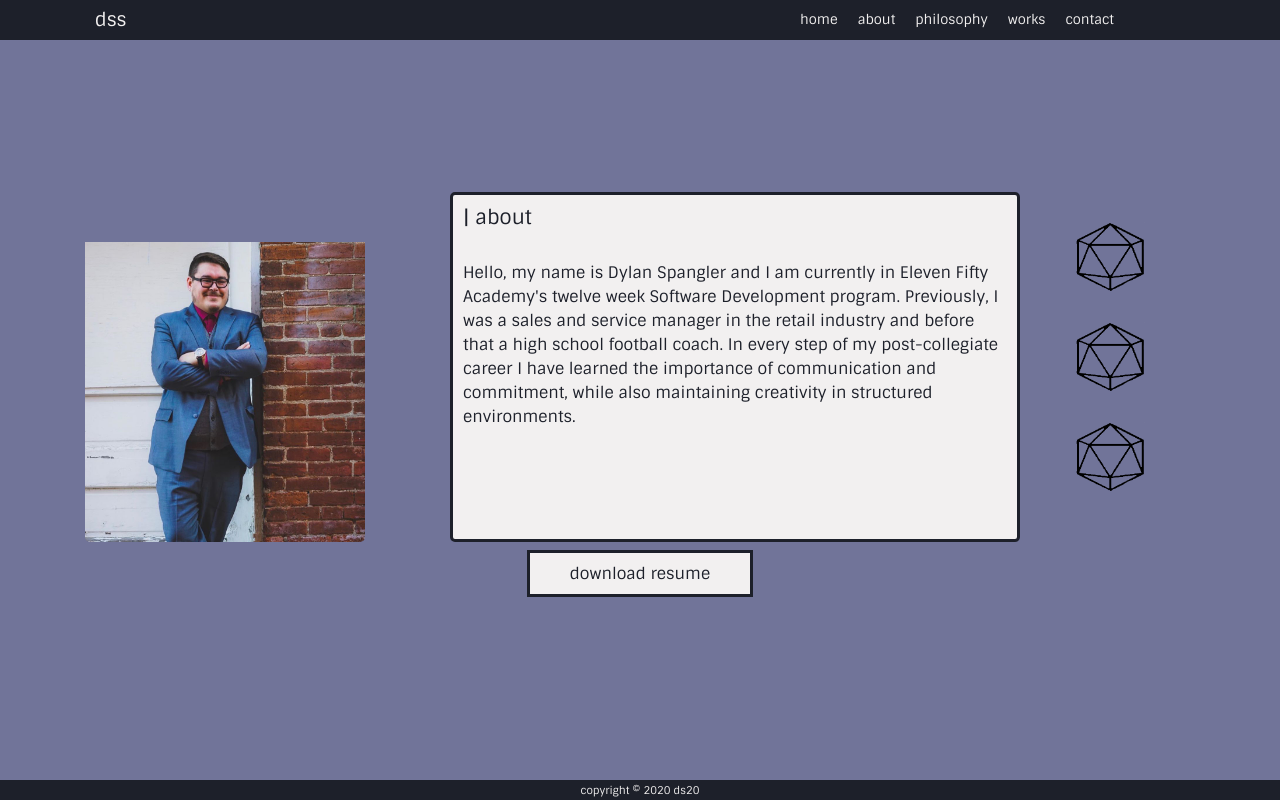
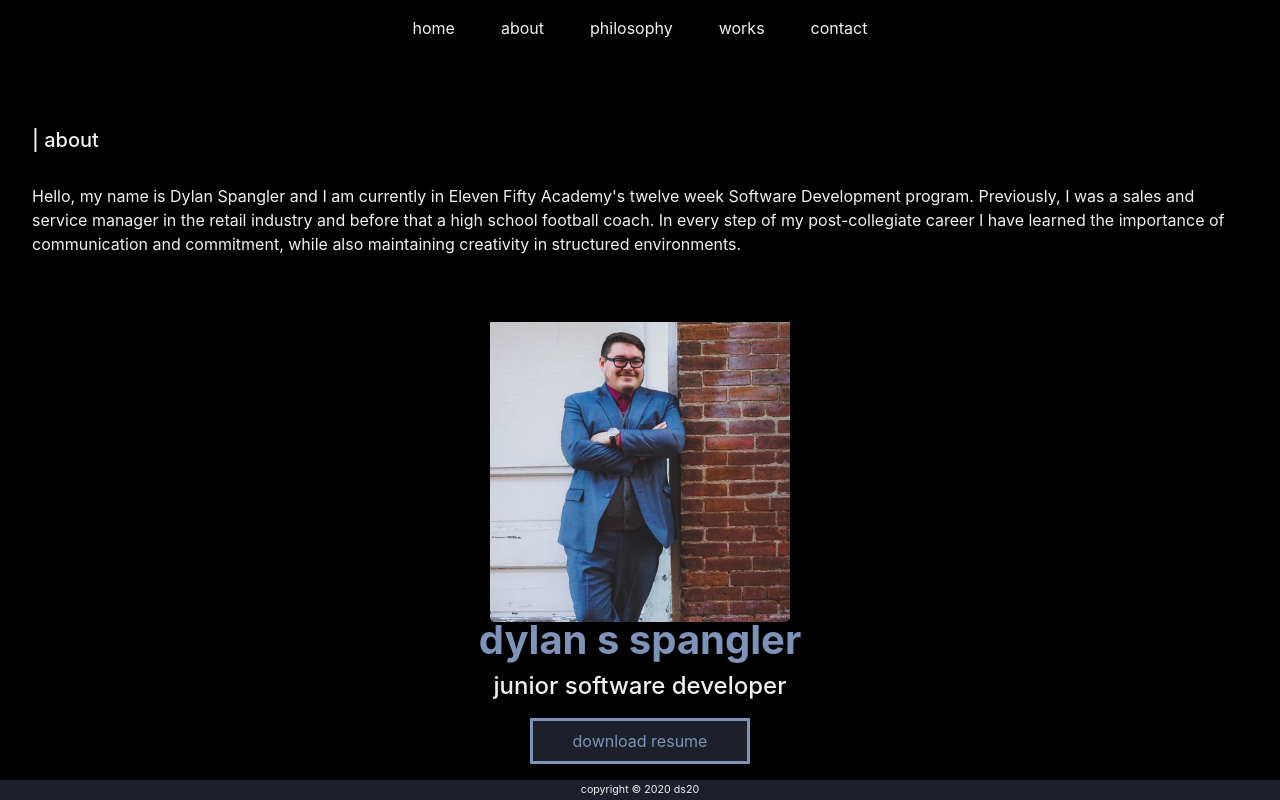
Before and after one commit to d-spangler/portfolio_2, a plain HTML site: page about.html in a window 1280 px wide. Drawn offline with nearby package versions, Linux system fonts and the light colour scheme.

Commit message:
reformatting

```diff
--- a/about.html
+++ b/about.html
@@ -6,7 +6,7 @@
     <meta name="viewport" content="width=device-width, initial-scale=1.0">
     <link rel="stylesheet" href="https://stackpath.bootstrapcdn.com/bootstrap/4.4.1/css/bootstrap.min.css" integrity="sha384-Vkoo8x4CGsO3+Hhxv8T/Q5PaXtkKtu6ug5TOeNV6gBiFeWPGFN9MuhOf23Q9Ifjh" crossorigin="anonymous">
     <link rel="stylesheet" href="style.css">
-    <link href='https://fonts.googleapis.com/css?family=Sintony' rel='stylesheet'><!--Sintony Font-->
+    <link href='https://fonts.googleapis.com/css?family=Barlow' rel='stylesheet'><!--Barlow Font-->
 
     <!--Tab Icon-->
     <link rel="apple-touch-icon" sizes="180x180" href="assets/apple-touch-icon.png">
@@ -22,64 +22,64 @@
 
 <body>
     <!--Navigation Bar Start-->
-    <nav id = "navbar">
-        <div class = "container">
-            <div class = "row">
-        <!--Top left Column 1-->
-                <div class = "col-md-7">
-                    <a class = "nav-bar-left" href="#">dss</a>
-                </div>
-        <!--Top right column 2-->
-                <div class = "col">
-                    <ul class = "nav-bar-right">
-                        <li><a href="index.html">home</a></li>
-                        <li><a href="about.html">about</a></li>
-                        <li><a href="philosophy.html">philosophy</a></li>
-                        <li><a href="works.html">works</a></li>
-                        <li><a href="contact.html">contact</a></li>
-                    </ul>
-                </div>
+    <section id="header">
+        <nav class="navbar navbar-expand-lg fixed-top">
+            <div class="collapse navbar-collapse" id="navbarNav">
+              <ul class="navbar-nav mx-auto">
+                <li class="nav-item">
+                  <a class="nav-link" href="index.html">home <span class="sr-only">(current)</span></a>
+                </li>
+                <li class="nav-item">
+                  <a class="nav-link" href="about.html">about</a>
+                </li>
+                <li class="nav-item">
+                  <a class="nav-link" href="philosophy.html">philosophy</a>
+                </li>
+                <li class="nav-item">
+                    <a class="nav-link" href="works.html">works</a>
+                </li>
+                <li class="nav-item">
+                    <a class="nav-link" href="contact.html">contact</a>
+                </li>
+              </ul>
             </div>
-        </div>
-    </nav>
+          </nav>
+    </section>
     <!--Navigation Bar End-->
 
 
     <!--About Section Start-->
-    <section id = "about">
-        <div class = "container">
-            <div class = "row">
-
-                <!--Profile Picture-->
-                <div id = "profile-picture" class = "col-sm-offset-2 col-sm-4"><img src="assets/linkedin.profile.png" alt></div>
-
-                <!--About Paragraph-->
-                <div id = "about-me-paragraph" class = "col-6">
-                    <h5>| about</h5>
-                    <br>
-                    <p class="text-small">
+    <section class="about">
+        <div class="jumbotron justify-content-md-center">
+            <h5>| about</h5>
+                <br>
+                    <p>
                     Hello, my name is Dylan Spangler and I am currently in Eleven Fifty Academy's twelve week Software Development
                     program. Previously, I was a sales and service manager in the retail industry and before that a high school football
                     coach. In every step of my post-collegiate career I have learned the importance of communication and commitment, while
                     also maintaining creativity in structured environments.</p>
-                </div>
-
-                <!--Other Pictures-->
-                <div class = "col-2">
-                    <ul id="pet-pictures">
-                        <li><img src="assets/naked_d20.png"></li>
-                        <li><img src="assets/naked_d20.png"></li>
-                        <li><img src="assets/naked_d20.png"></li>
-                    </ul>
+                <div class="text-center">
+                    <img src="assets/linkedin.profile.png" alt="Profile Pic" id="profile-picture" style="text-align: center;">
                 </div>
             </div>
         </div>
+        <div class="container">
+            <div class="row justify-content-md-center">
+                <div class="col-lg-6">
+                    <div class="name-title">
+                        <h1>dylan s spangler</h1>
+                        <h4>junior software developer</h4>
+                    </div>
+                </div>
+            </div>
+        </div>
+    </section>
 
         <!--Downloadable Resume-->
         <div class = "container">
             <div class = "row">
                 <div id = "resume" class = "col-lg-12">
-                    <a href="assets/DylanSpangler.Resume.2018.pdf" target="blank">download resume</a>
+                    <a href="assets/dylan.spangler.resume.2020.pdf" target="blank">download resume</a>
                 </div>
             </div>
         </div>
--- a/style.css
+++ b/style.css
@@ -1,131 +1,98 @@
 /* colors: #717499, #1D202A, #f2f0f0, #7E93B9*/
-
-body {
-    font-family: 'Sintony', Arial, Helvetica, sans-serif;
-    background-color: #717499;
-    color: #1D202A;
-}
-#navbar {
-    background-color: #1d202a;
-    color: #f2f0f0;
-    position: fixed;
-    top: 0;
-    left: 0;
-    right: 0;
-    z-index: 1;
-    width: 100%;
-    height: 40px;
-}
-
-.nav-bar-right li {
-    list-style-type: none;
-    display: block;
-    position: relative;
-    padding: 10px 10px;
-    font-size: 10pt;
-    float: left;
-    color: #f2f0f0;
+:root {
+    font-size: 16px;
+    font-family: 'Barlow', Arial, Helvetica, sans-serif;
+    --text-primary: #f2f0f0;
+    --text-secondary: #7E93B9;
+    --bg-primary: black;
+    --bg-secondary: #1D202A;
 
 }
 
-.nav-bar-right a {
-    color: #f2f0f0;
+body {
+    background-color: var(--bg-primary);
+    color: var(--text-primary);
+    margin: 0;
+    padding: 0;
 }
 
-.nav-bar-right li a:hover {
-    text-decoration: none;
-    color: #717499;
+body::-webkit-scrollbar {
+    width: 0.5rem
 }
 
-.nav-bar-left {
-    color: #f2f0f0;
-    padding: 10px 10px;
-    font-size: 14pt;
-    line-height: 40px;
-    vertical-align: center;
+body::-webkit-scrollbar-track{
+    background:var(--bg-primary);
 }
 
-.nav-bar-left:hover {
+body::-webkit-scrollbar-thumb{
+    background: var(--text-secondary);
+}
+
+.navbar-nav a{
+    color: var(--text-primary);
+    margin: 0 15px;
+}
+
+.nav-link a{
+    display: flex;
+    align-items: center;
+    color: var(--text-primary);
     text-decoration: none;
-    color: #717499;
 }
+
+.navbar-nav a:hover{
+    color: var(--text-secondary);
+}
+
 
 /* home/index */
 
-#home {
-    /*display: flex;
-    justify-content: center;
-    align-items: center;
-    border: 1px solid;
-    width: 100vw;
-    height: 50vw;
-    height: 100%;
-    width: 100%;
-    padding-top: 0;
-    padding-bottom: 0px;
-    position: relative;
-    margin: 0;*/
-
-    position: absolute;
-    width: 100%;
-    height: 100%;
-    display: block;
-    margin-left: auto;
-    margin-right: auto;
-
-    color: #f2f0f0;
+.jumbotron{
+    background-color: var(--bg-primary);
+    height: 65vh;
+    margin-top: 5%;
+    background-repeat:no-repeat;
+    background-position: center center;
+    color: var(--text-primary);
 }
 
-#large-header {
-    background-image: url(assets/b&w.profile.altered.jpg);
-    background-repeat: no-repeat;
-    background-position: center;
-    background-size: auto;
-    vertical-align: middle;
-    position: relative;
+
+.name-title {
     text-align: center;
-    vertical-align: center;
-    padding-top: 45%;
 }
 
-#large-header h1{
-    font-size: 28pt;
-}
-
-#large-header h4{
-    font-size: 16pt;
+.name-title h1{
+    color: var(--text-secondary);
+    font-weight: bold;
 }
 
 .quick-contacts{
     text-decoration: none;
     list-style-type: none;
     text-align: center;
-    position: relative;
     padding: 0;
 }
 
 .quick-contacts li{
     list-style-type: none;
     display: inline-block;
-    position: relative;
     padding: 10px 10px;
     font-size: 10pt;
 }
 
 .quick-contacts li a{
-    /*color: #717499;*/
-    color: #f2f0f0;
+    color: var(--text-primary);
 
 }
 
 .quick-contacts li a:hover{
-    color: #7E93B9;
+    color: var(--text-secondary);
     text-decoration: none;
 }
 
-/* about page */
+/* ABOUT PAGE */
 
-#about {
+/* #about {
     position: absolute;
     width: 100%;
     height: 100%;
@@ -145,27 +112,23 @@ body {
     border-radius: 5px;
 }
 
-#about-me-paragraph{
-    border: 3px solid #1D202A;
-    background-color: #f2f0f0;
+.about-me-paragraph{
+    border: 3px solid var(--text-secondary);
+    background-color: var(--text-secondary);
     padding: 10px;
     border-radius: 5px;
 }
 
-#about-me-paragraphy h5{
+#about-me-paragraph h5{
     padding-top: 20px;
-}
+} */
 
-#pet-pictures img{
-    width: 70px;
-    height: 70px;
-    float: center;
+#profile-picture{
+    height: 350px;
+    max-width: 80%;
+    padding-top: 50px;
+    border-radius: 5px;
     text-align: center;
-}
-
-#pet-pictures li{
-    list-style-type: none;
-    padding-top: 30px;
 }
 
 #resume{
@@ -177,22 +140,15 @@ body {
 #resume a{
     text-align: center;
     padding: 10px;
-    color: #1D202A;
-    border: 3px solid #1D202A;
-    background-color: #f2f0f0;
+    color: var(--text-secondary);
+    border: 3px solid var(--text-secondary);
+    background-color: var(--bg-secondary);
     padding: 10px 40px;
 }
 
 #resume a:hover{
     text-decoration: underline;
-    color: #7E93B9;
-}
-
-.container{
-    padding-right: 15px;
-    padding-left: 15px;
-    margin-right: auto;
-    margin-left: auto;
+    color: var(--text-primary);
 }
 
 /* philosophy page */
@@ -315,8 +271,8 @@ input{
     left: 0;
     bottom: 0;
     width: 100%;
-    background-color: #1D202A;
-    color: #f2f0f0;
+    background-color: var(--bg-secondary);
+    color: var(--text-primary);
     text-align: center;
     vertical-align: center;
     line-height: 20px;
```
Also changed, not shown: contact.html (+23 -20 lines), index.html (+36 -32 lines), philosophy.html (+23 -20 lines), works.html (+25 -22 lines), 2 other files.
